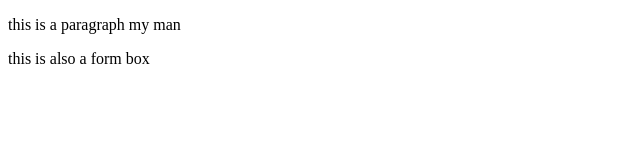
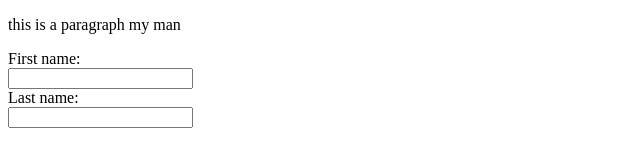
Before and after one commit to raymord21/love, a plain HTML site: page eddy22.html in a window 1280 px wide. Shown: the whole page, without its empty margins (0-640 px from the left). Drawn offline with Linux system fonts and the light colour scheme.

Commit message:
this is a form box foreal

```diff
--- a/eddy22.html
+++ b/eddy22.html
@@ -5,7 +5,14 @@
 </head>
 <body>
 <p>this is a paragraph my man</p>
-<form>this is also a form box </form>
+
+<form>
+  First name:<br>
+  <input type="text" name="firstname">
+  <br>
+  Last name:<br>
+  <input type="text" name="lastname">
+</form>
 
 </body>
 </html>
```
